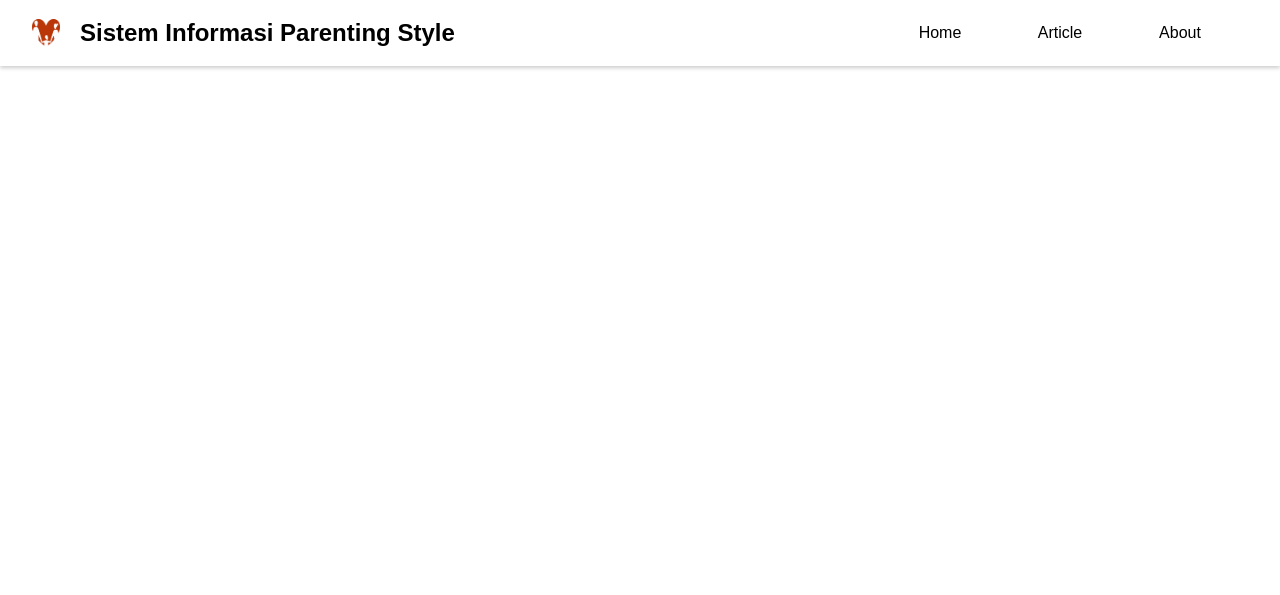
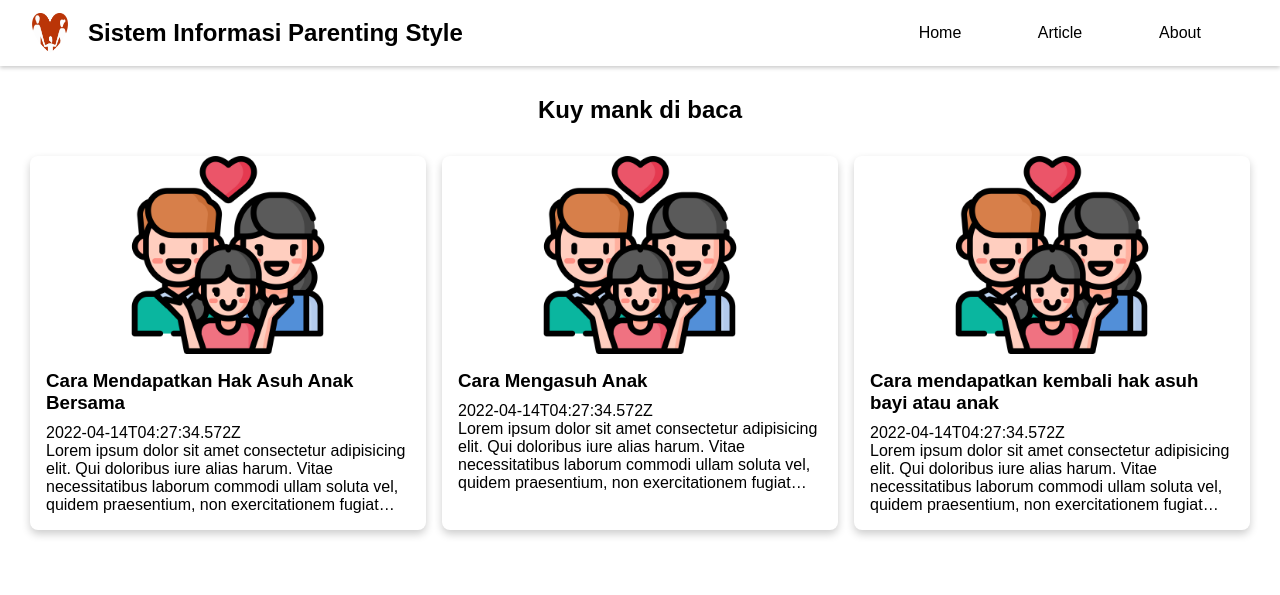
Before and after one commit to insomniagung/smileapps, a React app: page /article in a window 1280 px wide. Built offline with nearby package versions, Linux system fonts and the light colour scheme.

Commit message:
menambah article dan menyesuaikan styling

```diff
--- a/src/index.js
+++ b/src/index.js
@@ -8,6 +8,7 @@ import { BrowserRouter } from "react-router-dom";
 import "./styles/style.css";
 import "./styles/homepage.css";
 import "./styles/responsive.css";
+import "./styles/articlePage.css";
 
 const root = createRoot(document.getElementById("root"));
 
--- /dev/null
+++ b/src/styles/articlePage.css
@@ -0,0 +1,51 @@
+:root {
+  --green: #ade792;
+}
+
+.articlePage {
+  margin: 0 auto;
+  padding: 30px;
+}
+
+.articlePage__header {
+  text-align: center;
+}
+
+.articles-list {
+  display: grid;
+  gap: 16px;
+  margin: 32px 0;
+}
+
+.article-item {
+  width: 100%;
+  box-shadow: 0 4px 8px 0 rgb(0 0 0 / 20%);
+  border-radius: 8px;
+  overflow: hidden;
+}
+
+.article-item__content {
+  padding: 16px;
+}
+
+.article-item__header {
+  position: relative;
+}
+
+.artilce-item__image {
+  margin: 0 auto;
+  display: block;
+  width: 50%;
+}
+
+.article-item__title {
+  margin: 0 0 10px 0;
+}
+
+.article-item__body {
+  overflow: hidden;
+  text-overflow: ellipsis;
+  display: -webkit-box;
+  -webkit-line-clamp: 4;
+  -webkit-box-orient: vertical;
+}
--- a/src/styles/homepage.css
+++ b/src/styles/homepage.css
@@ -1,20 +1,11 @@
-* {
-  font-family: "Quicksand", sans-serif;
-  margin: 0;
-  padding: 0;
-  box-sizing: border-box;
-  outline: none;
-  border: none;
-}
-.homepage-banner img {
-  /* padding: 0 20px 0 0; */
+.homepage-banner__image {
   position: absolute;
   height: 75vh;
   right: 50px;
   top: 100px;
 }
 
-.homepage-text {
+.homepage-banner__title {
   margin-top: 35vh;
   padding-left: 10rem;
   color: rgb(230, 49, 49);
@@ -22,7 +13,7 @@
   font-weight: bold;
 }
 
-p {
+.homepage-banner__body {
   padding-left: 10.6rem;
   font-size: 20px;
 }
--- a/src/styles/responsive.css
+++ b/src/styles/responsive.css
@@ -27,6 +27,10 @@
     text-align: center;
     margin: 0;
   }
+
+  .articles-list {
+    grid-template-columns: 1fr 1fr;
+  }
 }
 
 @media screen and (min-width: 800px) {
@@ -34,3 +38,9 @@
     font-size: 1.5em;
   }
 }
+
+@media screen and (min-width: 850px) {
+  .articles-list {
+    grid-template-columns: repeat(3, 1fr);
+  }
+}
--- a/src/styles/style.css
+++ b/src/styles/style.css
@@ -1,6 +1,7 @@
 * {
   padding: 0;
   margin: 0;
+  box-sizing: border-box;
 }
 
 body {
@@ -13,11 +14,13 @@ body {
 
 .logo {
   display: flex;
+  align-items: center;
 }
 
-.logo img {
+.logo__image {
   padding: 0 20px 0 0;
-  width: 3em;
+  width: 56px;
+  height: 40px;
 }
 
 .app-bar {
@@ -52,7 +55,7 @@ body {
 
 .app-bar .app-bar__brand h1 {
   color: black;
-  font-size: 22px;
+  font-size: 20px;
   user-select: none;
 }
 
--- /dev/null
+++ b/src/utils/data.js
@@ -0,0 +1,26 @@
+let article = [
+  {
+    id: "article-1",
+    title: "Cara Mendapatkan Hak Asuh Anak Bersama",
+    body: "Lorem ipsum dolor sit amet consectetur adipisicing elit. Qui doloribus iure alias harum. Vitae necessitatibus laborum commodi ullam soluta vel, quidem praesentium, non exercitationem fugiat aliquid ipsa. Ullam, tenetur dolores. Lorem ipsum dolor sit amet consectetur adipisicing elit. Qui doloribus iure alias harum. Vitae necessitatibus laborum commodi ullam soluta vel, quidem praesentium, non exercitationem fugiat aliquid ipsa. Ullam, tenetur dolores.",
+    createdAt: "2022-04-14T04:27:34.572Z",
+  },
+  {
+    id: "article-2",
+    title: "Cara Mengasuh Anak",
+    body: "Lorem ipsum dolor sit amet consectetur adipisicing elit. Qui doloribus iure alias harum. Vitae necessitatibus laborum commodi ullam soluta vel, quidem praesentium, non exercitationem fugiat aliquid ipsa. Ullam, tenetur dolores.",
+    createdAt: "2022-04-14T04:27:34.572Z",
+  },
+  {
+    id: "article-3",
+    title: "Cara mendapatkan kembali hak asuh bayi atau anak",
+    body: "Lorem ipsum dolor sit amet consectetur adipisicing elit. Qui doloribus iure alias harum. Vitae necessitatibus laborum commodi ullam soluta vel, quidem praesentium, non exercitationem fugiat aliquid ipsa. Ullam, tenetur dolores.",
+    createdAt: "2022-04-14T04:27:34.572Z",
+  },
+];
+
+function getAllArticle() {
+  return article;
+}
+
+export { getAllArticle };
--- a/src/views/ContentApp.js
+++ b/src/views/ContentApp.js
@@ -1,6 +1,7 @@
 import { Link, Route, Routes } from "react-router-dom";
 import HomePages from "./pages/HomePage";
 import logoLove from "../image/logolove2.png";
+import ArticlePage from "./pages/ArticlePage";
 
 function ContentApp() {
   return (
@@ -11,16 +12,17 @@ function ContentApp() {
         </div>
         <div class="app-bar__brand">
           <Link to="/" className="logo">
-            <img src={logoLove} alt="logo" /><h1>Sistem Informasi Parenting Style</h1>
+            <img src={logoLove} alt="logo" className="logo__image" />
+            <h1>Sistem Informasi Parenting Style</h1>
           </Link>
         </div>
         <nav id="navigationDrawer" class="app-bar__navigation">
           <ul>
             <li>
-              <Link to="#">Home</Link>
+              <Link to="/">Home</Link>
             </li>
             <li>
-              <Link to="#">Article</Link>
+              <Link to="/article">Article</Link>
             </li>
             <li>
               <Link to="#">About</Link>
@@ -31,6 +33,7 @@ function ContentApp() {
       <main>
         <Routes>
           <Route path="/" element={<HomePages />} />
+          <Route path="/article" element={<ArticlePage />} />
         </Routes>
       </main>
     </div>
--- /dev/null
+++ b/src/views/component/ArticleItem.js
@@ -0,0 +1,19 @@
+import React from "react";
+import gambar from "../../image/logo.png";
+
+function ArticleItem({ title, createdAt, body }) {
+  return (
+    <article className="article-item">
+      <div className="article-item__header">
+        <img src={gambar} alt="nani" className="artilce-item__image" />
+      </div>
+      <div className="article-item__content">
+        <h3 className="article-item__title">{title}</h3>
+        <p className="article-item__createdAt">{createdAt}</p>
+        <p className="article-item__body">{body}</p>
+      </div>
+    </article>
+  );
+}
+
+export default ArticleItem;
--- /dev/null
+++ b/src/views/component/ArticleList.js
@@ -0,0 +1,14 @@
+import React from "react";
+import ArticleItem from "./ArticleItem";
+
+function ArticleList({ articles }) {
+  return (
+    <section className="articles-list">
+      {articles.map((article) => {
+        return <ArticleItem key={article.id} {...article} />;
+      })}
+    </section>
+  );
+}
+
+export default ArticleList;
--- /dev/null
+++ b/src/views/pages/ArticlePage.js
@@ -0,0 +1,16 @@
+import { useState } from "react";
+import { getAllArticle } from "../../utils/data";
+import ArticleList from "../component/ArticleList";
+
+function ArticlePage() {
+  const [articles] = useState(() => getAllArticle());
+
+  return (
+    <section className="articlePage">
+      <h2 className="articlePage__header">Kuy mank di baca</h2>
+      <ArticleList articles={articles} />
+    </section>
+  );
+}
+
+export default ArticlePage;
--- a/src/views/pages/HomePage.js
+++ b/src/views/pages/HomePage.js
@@ -4,9 +4,9 @@ import bannerImage from "../../image/banner.jpg";
 function HomePages() {
   return (
     <div className="homepage-banner">
-      <h1 className="homepage-text">Smile Apps</h1>
-      <p className="">Harmonious Family Solution</p>
-      <img src={bannerImage} alt="banner" />
+      <h1 className="homepage-banner__title">Smile Apps</h1>
+      <p className="homepage-banner__body">Harmonious Family Solution</p>
+      <img src={bannerImage} alt="banner" className="homepage-banner__image" />
     </div>
   );
 }
```
Also changed, not shown: src/image/logo.png (added).
